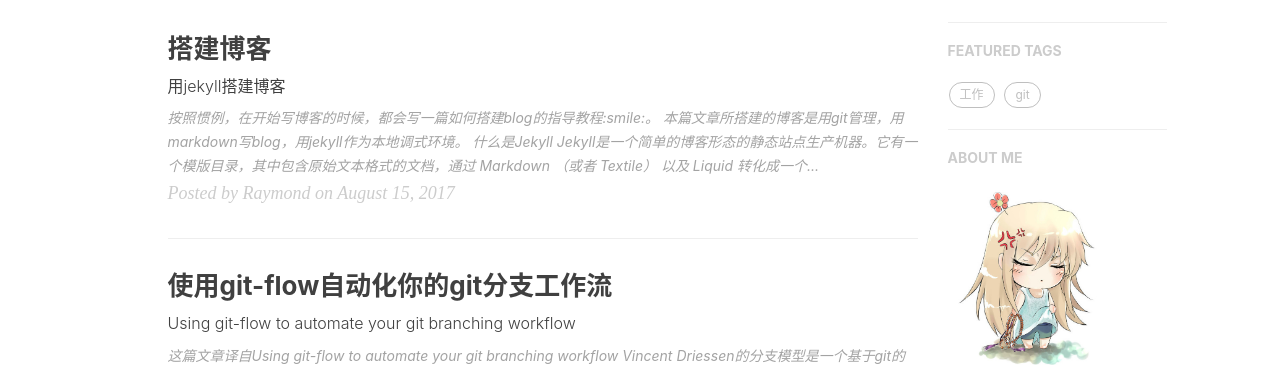
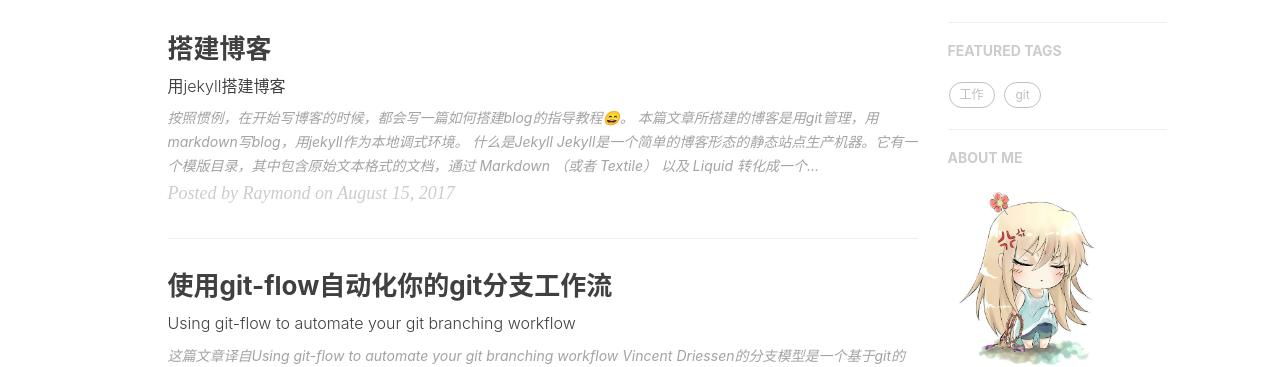
Before and after one commit to raymondoyj/raymondoyj.github.io, a Jekyll site: the page built from index.html, in a window 1280 px wide. Shown: the part 436-803 px from the top of the page. Built offline with Jekyll 4.4.1, drawn with Linux system fonts in a browser that asks for light colours; nearby versions of some CDN libraries; emoji names are drawn with the system emoji font; the list of posts is cut into pages by our own code; comment, search, counter and statistics services are not loaded; some of the changed lines change nothing that is shown.

Commit message:
支持emoji

```diff
--- a/_config.yml
+++ b/_config.yml
@@ -1,3 +1,6 @@
+plugins:
+   - jemoji
+
 # Site settings
 title: Raymond Blog
 SEOTitle: 区杰的博客 | Raymond Blog
```
